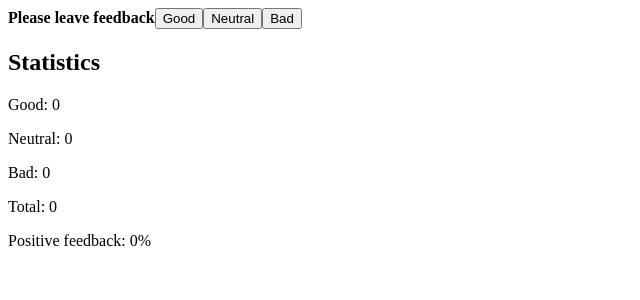
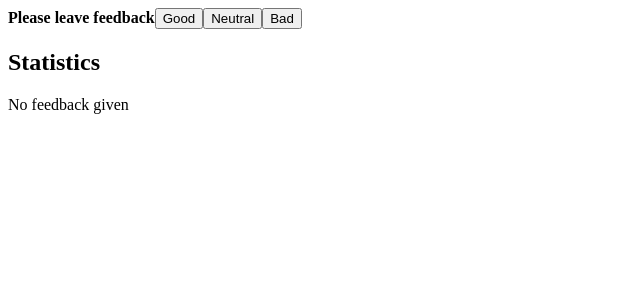
Before and after one commit to Rostyslav-Zahorulko/goit-react-hw-02-feedback, a React (Create React App) app: page / in a window 1280 px wide. Shown: the top 300 px of the page, without its empty margins (0-640 px from the left). Built offline with nearby package versions, Linux system fonts and the light colour scheme.

Commit message:
виконує завдання кроку 4

```diff
--- a/src/App.js
+++ b/src/App.js
@@ -23,9 +23,7 @@
     this.state.good + this.state.neutral + this.state.bad;
 
   countPositiveFeedbackPercentage = () =>
-    this.countTotalFeedback() === 0
-      ? 0
-      : Math.round((this.state.good / this.countTotalFeedback()) * 100);
+    Math.round((this.state.good / this.countTotalFeedback()) * 100);
 
   render() {
     return (
--- /dev/null
+++ b/src/components/Notification.js
@@ -0,0 +1,3 @@
+const Notification = ({ message }) => <p>{message}</p>;
+
+export default Notification;
--- a/src/components/Statistics.js
+++ b/src/components/Statistics.js
@@ -1,12 +1,20 @@
+import Notification from './Notification';
+
 const Statistics = ({ good, neutral, bad, total, positivePercentage }) => (
   <>
     <h2>Statistics</h2>
 
-    <p>Good: {good}</p>
-    <p>Neutral: {neutral}</p>
-    <p>Bad: {bad}</p>
-    <p>Total: {total}</p>
-    <p>Positive feedback: {positivePercentage}%</p>
+    {total === 0 ? (
+      <Notification message="No feedback given" />
+    ) : (
+      <>
+        <p>Good: {good}</p>
+        <p>Neutral: {neutral}</p>
+        <p>Bad: {bad}</p>
+        <p>Total: {total}</p>
+        <p>Positive feedback: {positivePercentage}%</p>
+      </>
+    )}
   </>
 );
 
```
